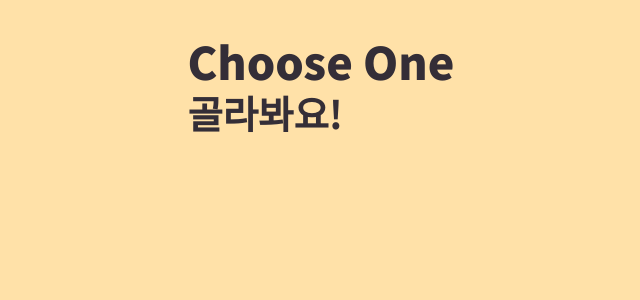
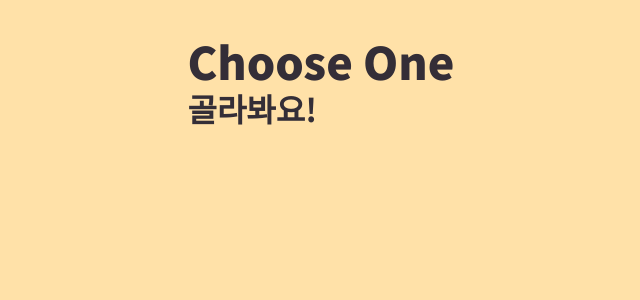
Before and after one commit to SkyLightQP/ChooseOne, a React (Create React App) app: page / in a window 1280 px wide. Shown: the top 300 px of the page, without its empty margins (319-959 px from the left). Built offline with nearby package versions, Linux system fonts and the light colour scheme.

Commit message:
fix: change font size to SubTitle.tsx atomic

```diff
--- a/src/atomics/SubTitle/index.tsx
+++ b/src/atomics/SubTitle/index.tsx
@@ -2,7 +2,7 @@ import React from 'react';
 import styled from 'styled-components';
 
 const SubTitleStyle = styled.p`
-    font-size: 2.4rem;
+    font-size: 2rem;
     font-weight: 700;
     margin: 0.2rem 0;
 `;
```
